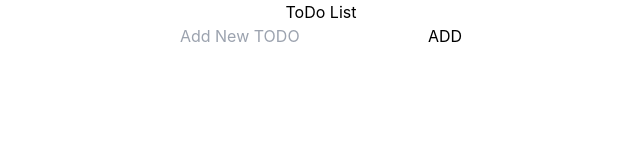
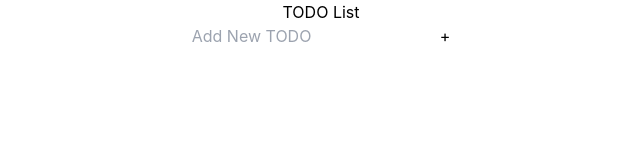
Before and after one commit to rperezdiaz/todo-app, a React (Create React App) app: page / in a window 1280 px wide. Shown: the top 160 px of the page, without its empty margins (319-959 px from the left). Built offline with nearby package versions, Linux system fonts and the light colour scheme.

Commit message:
clear warning and cleanup

```diff
--- a/src/App.js
+++ b/src/App.js
@@ -6,7 +6,7 @@ function App() {
 
   return (
     <div className="App">
-      <Header title={'ToDo List'}/>
+      <Header title={'TODO List'}/>
       <Todo/>
     </div>
   );
--- a/src/components/Todo.jsx
+++ b/src/components/Todo.jsx
@@ -31,7 +31,7 @@ export default function Todo(){
         <div id="todo">
             <form action="" onSubmit={addNewTodo}>
                 <input ref={todoTitle} id='input' type="text" placeholder="Add New TODO"/>
-                <button>ADD</button>
+                <button>+</button>
             </form>
 
             <TodoContext.Provider value={deleteTodo}>
@@ -50,7 +50,7 @@ function reducer(state, action){
             return newState;
         }
         case 'delete': {
-            return state.filter((todo)=>todo.id != payload.id)
+            return state.filter((todo)=>todo.id !== payload.id)
         }
         default: {
             break
```
